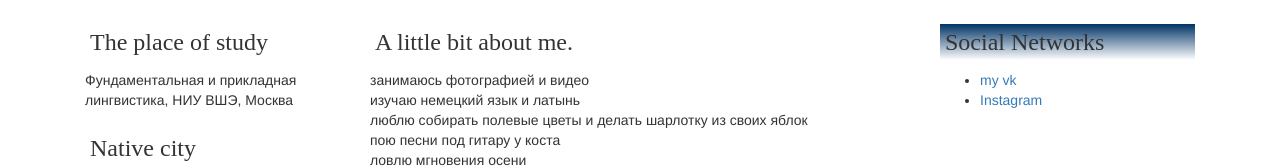
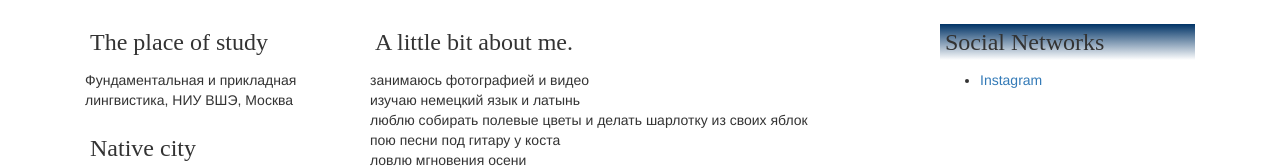
Before and after one commit to 17Vas23/webpage, a plain HTML site: page index.html in a window 1280 px wide. Shown: the part 279-447 px from the top of the page. Drawn offline with nearby package versions, Linux system fonts and the light colour scheme.

Commit message:
Add files via upload

```diff
--- a/index.html
+++ b/index.html
@@ -7,23 +7,15 @@
 	<head>
 
 		<title>Личная страница Степановой Василисы</title>
-
 	 	<meta name="viewport" content="width=device-width, initial-scale=1.0">
-
 		<meta charset="utf-8">
-
 		<meta name="description" content="Личная страница и контакты">
-
 		<!-- Bootstrap Core CSS -->
-
     	<link href="https://maxcdn.bootstrapcdn.com/bootstrap/3.3.7/css/bootstrap.min.css" rel="stylesheet" media="screen">
-
 		<style>
 		 h3 {font-family: AR BONNIE; padding: 5px;}
 		</style>
-
 	</head>
-
 	<body>
 		<nav id="mainNav" class="navbar navbar-default navbar-fixed-top navbar-custom">
 			<div class="container">
@@ -104,29 +96,18 @@
 
 
 				</div>
-
 				<div class="col-md-3">
 					<h3 style="background: linear-gradient(to bottom,#003366 0%, #ffffff 100%)">Social Networks</h3>
 					<ul>
-						<li><a href = "https://vk.com/id171662271"> my vk </a> </li>
 						<li><a href = "https://www.instagram.com/s.vasilisaa/"> Instagram </a> </li>
 					</ul>
 				</div>
-
 			</div>
-
 		</section>
-
 		<footer class="bs-docs-footer">
-
 			<div class="container">
-
 				<p style="text-align:right; ">&copy; В. Степанова, 2018</p>
-
 			</div>
-
 		</footer>
-
 	</body>
-
 </html>
```
